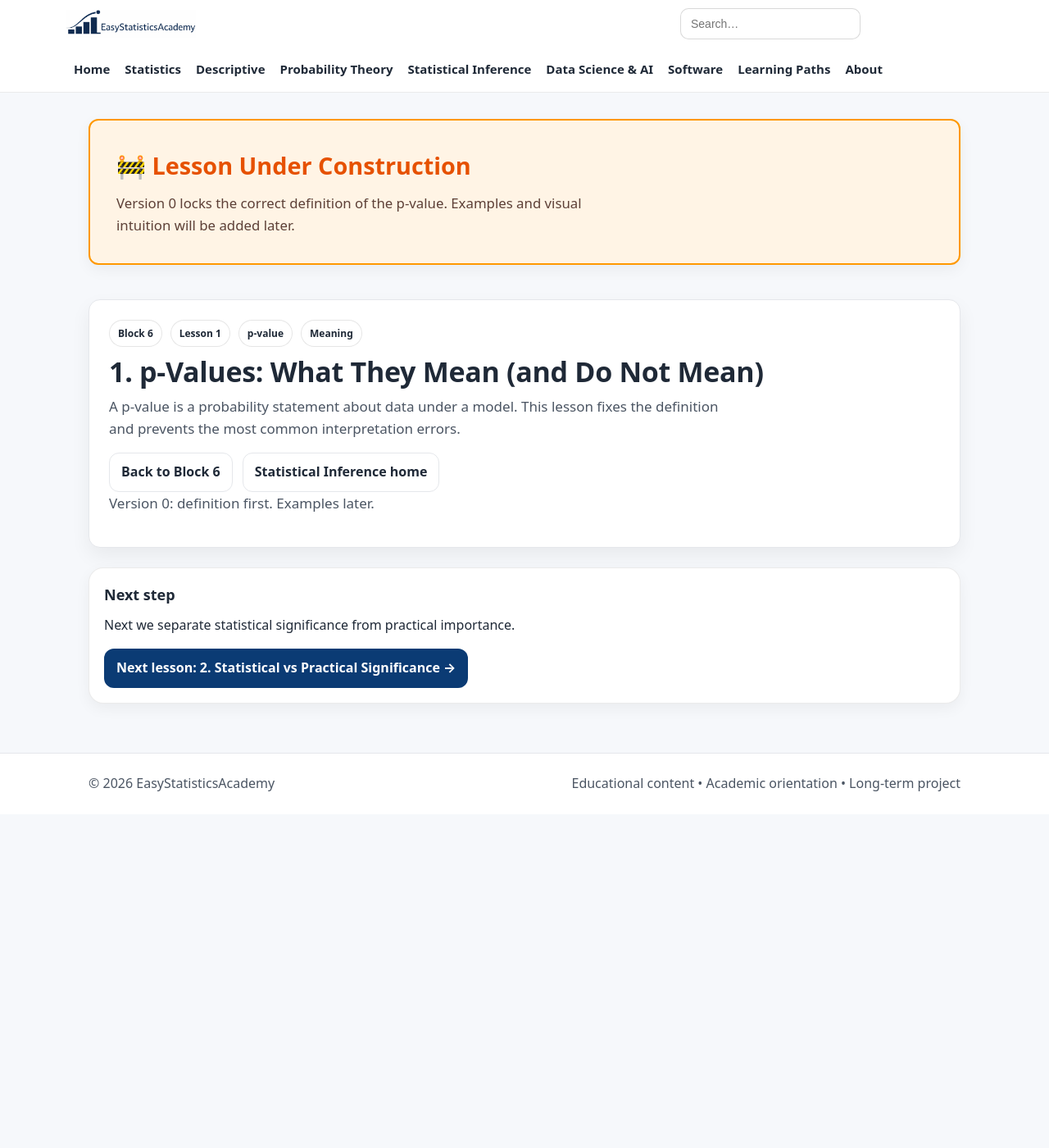
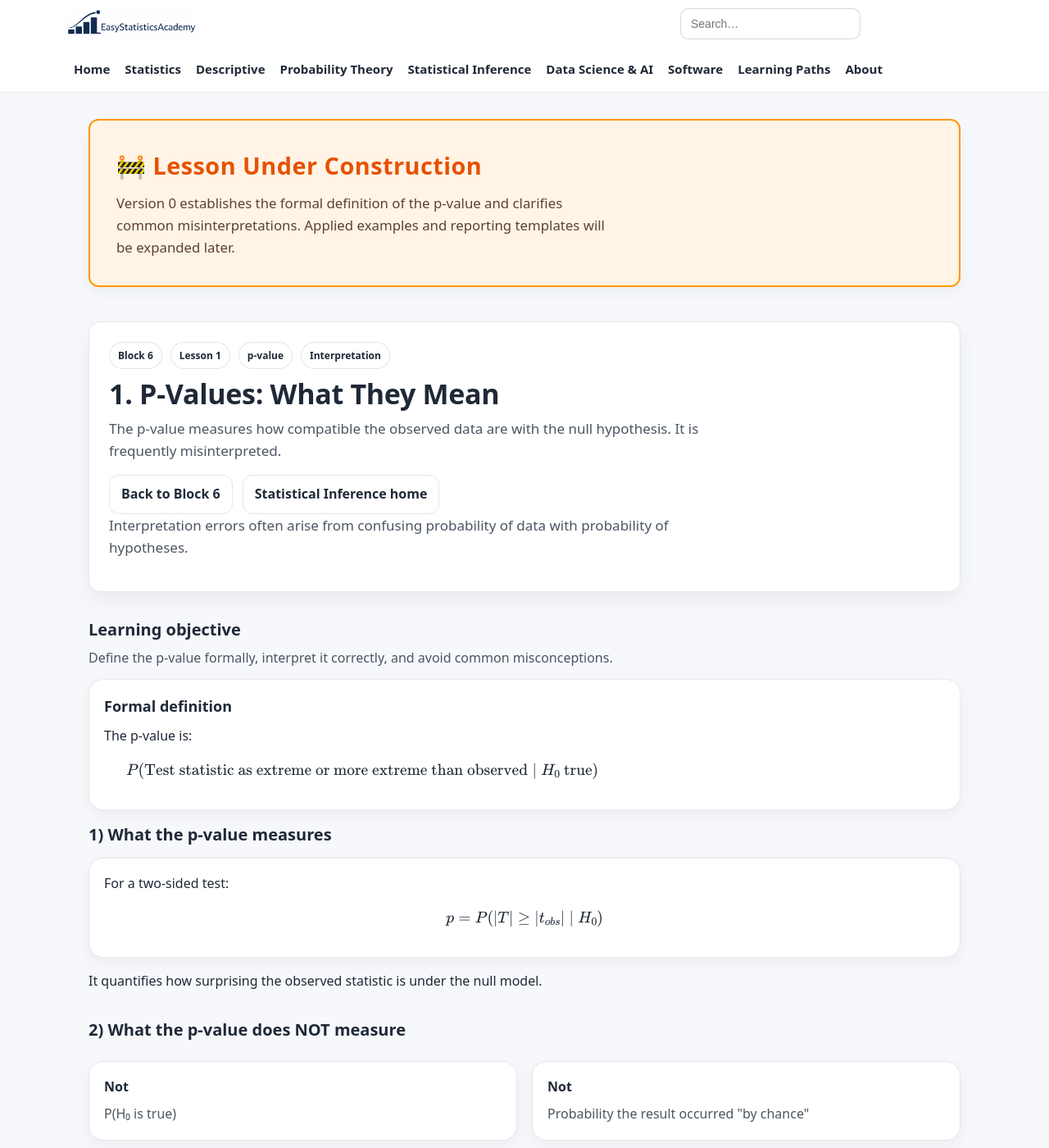
Before and after one commit to ammar-homaida-statistics/easystatisticsacademy, a Jekyll site: the page built from inference/interpretation-reporting/p-values-what-they-mean/index.md, in a window 1280 px wide and 1400 px high. Shown: the whole window at 82% size. Built offline with Jekyll 4.4.1, drawn with Linux system fonts in a browser that asks for light colours; some of the changed text lies outside the part shown.

Commit message:
Add lesson content

```diff
--- a/inference/interpretation-reporting/p-values-what-they-mean/index.md
+++ b/inference/interpretation-reporting/p-values-what-they-mean/index.md
@@ -1,28 +1,35 @@
 ---
 layout: default
-title: "1. p-Values: What They Mean (and Do Not Mean)"
-description: "Define p-values precisely, interpret them as probabilities under the null model, and avoid classic misconceptions."
+title: "1. P-Values: What They Mean"
+description: "Interpret p-values correctly. Understand what a p-value measures, what it does not measure, and how to report it responsibly."
 permalink: /inference/interpretation-reporting/p-values-what-they-mean/
 sidebar: false
 ---
 
+<!-- UNDER CONSTRUCTION NOTICE -->
 <section class="section section-slim">
   <div class="callout" style="background:#fff4e5; border:2px solid #ff9800; padding:2rem; border-radius:12px;">
     <div class="callout-copy">
-      <h2 style="margin-top:0; color:#e65100; font-size:1.8rem;">🚧 Lesson Under Construction</h2>
+      <h2 style="margin-top:0; color:#e65100; font-size:1.8rem; letter-spacing:0.5px;">
+        🚧 Lesson Under Construction
+      </h2>
       <p style="margin:0; font-size:1.05rem; color:#5d4037; line-height:1.6;">
-        Version 0 locks the correct definition of the p-value. Examples and visual intuition will be added later.
+        Version 0 establishes the formal definition of the p-value
+        and clarifies common misinterpretations.
+        Applied examples and reporting templates will be expanded later.
       </p>
     </div>
   </div>
 </section>
 
+<!-- ✅ Update continue-reading keys -->
 <script>
   (function () {
     var KEY = "esa_continue_inference_interpretation_reporting_lesson_v0";
+
     localStorage.setItem(KEY, JSON.stringify({
       url: "/inference/interpretation-reporting/p-values-what-they-mean/",
-      label: "Lesson 1 — p-Values: What They Mean",
+      label: "Lesson 1 — P-Values: What They Mean",
       ts: Date.now()
     }));
 
@@ -36,38 +43,202 @@
 
 <section class="hero hero-section">
   <div class="hero-card">
-    <div class="badge-row">
-      <span class="badge">Block 6</span>
-      <span class="badge">Lesson 1</span>
-      <span class="badge">p-value</span>
-      <span class="badge">Meaning</span>
+    <div class="hero-copy">
+      <div class="badge-row">
+        <span class="badge">Block 6</span>
+        <span class="badge">Lesson 1</span>
+        <span class="badge">p-value</span>
+        <span class="badge">Interpretation</span>
+      </div>
+
+      <h1>1. P-Values: What They Mean</h1>
+
+      <p class="lead">
+        The p-value measures how compatible the observed data are
+        with the null hypothesis.
+        It is frequently misinterpreted.
+      </p>
+
+      <div class="hero-actions">
+        <a class="btn btn-outline" href="/inference/interpretation-reporting/">Back to Block 6</a>
+        <a class="btn btn-outline" href="/inference/">Statistical Inference home</a>
+      </div>
+
+      <p class="muted-mini">
+        Interpretation errors often arise from confusing probability of data with probability of hypotheses.
+      </p>
+    </div>
+  </div>
+</section>
+
+<section class="section">
+  <div class="section-head">
+    <h2>Learning objective</h2>
+    <p>
+      Define the p-value formally, interpret it correctly,
+      and avoid common misconceptions.
+    </p>
+  </div>
+
+  <div class="callout">
+    <div class="callout-copy">
+      <h2>Formal definition</h2>
+      <p style="margin:0;">
+        The p-value is:
+        \[
+        P(\text{Test statistic as extreme or more extreme than observed} \mid H_0 \text{ true})
+        \]
+      </p>
+    </div>
+  </div>
+</section>
+
+<section class="section">
+  <div class="section-head">
+    <h2>1) What the p-value measures</h2>
+  </div>
+
+  <div class="card">
+    For a two-sided test:
+    \[
+    p =
+    P(|T| \ge |t_{obs}| \mid H_0)
+    \]
+  </div>
+
+  <p>
+    It quantifies how surprising the observed statistic is
+    under the null model.
+  </p>
+</section>
+
+<section class="section">
+  <div class="section-head">
+    <h2>2) What the p-value does NOT measure</h2>
+  </div>
+
+  <div class="grid grid-2">
+    <div class="card">
+      <h3>Not</h3>
+      <p>
+        P(H₀ is true)
+      </p>
     </div>
 
-    <h1>1. p-Values: What They Mean (and Do Not Mean)</h1>
-    <p class="lead">
-      A p-value is a probability statement about data under a model.
-      This lesson fixes the definition and prevents the most common interpretation errors.
-    </p>
-
-    <div class="hero-actions">
-      <a class="btn btn-outline" href="/inference/interpretation-reporting/">Back to Block 6</a>
-      <a class="btn btn-outline" href="/inference/">Statistical Inference home</a>
+    <div class="card">
+      <h3>Not</h3>
+      <p>
+        Probability the result occurred "by chance"
+      </p>
     </div>
 
-    <p class="muted-mini">Version 0: definition first. Examples later.</p>
+    <div class="card">
+      <h3>Not</h3>
+      <p>
+        Magnitude of the effect
+      </p>
+    </div>
+
+    <div class="card">
+      <h3>Not</h3>
+      <p>
+        Probability the result will replicate
+      </p>
+    </div>
+  </div>
+</section>
+
+<section class="section">
+  <div class="section-head">
+    <h2>3) Relationship to alpha</h2>
+  </div>
+
+  <div class="card">
+    Decision rule:
+    \[
+    p \le \alpha
+    \Rightarrow
+    \text{Reject } H_0
+    \]
+  </div>
+
+  <p>
+    The p-value is compared to a pre-specified threshold α.
+  </p>
+</section>
+
+<section class="section">
+  <div class="section-head">
+    <h2>4) Continuous measure of evidence</h2>
+  </div>
+
+  <div class="card">
+    Smaller p-value → greater incompatibility with H₀.
+  </div>
+
+  <p>
+    However, evidence is continuous —
+    there is no sharp boundary between “true” and “false”.
+  </p>
+</section>
+
+<section class="section">
+  <div class="section-head">
+    <h2>5) Correct reporting language</h2>
+  </div>
+
+  <div class="card">
+    Correct:
+    <br><br>
+    “The data provide evidence against H₀ (p = 0.02).”
+  </div>
+
+  <div class="card" style="margin-top:1rem;">
+    Incorrect:
+    <br><br>
+    “There is a 2% probability that H₀ is true.”
   </div>
 </section>
 
 <section class="section section-slim">
   <div class="callout">
     <div class="callout-copy">
-      <h2>Next step</h2>
-      <p style="margin:0;">Next we separate statistical significance from practical importance.</p>
+      <h2>Outcome of this lesson</h2>
+      <ul class="bullets">
+        <li>Define the p-value precisely</li>
+        <li>Distinguish data probability from hypothesis probability</li>
+        <li>Use correct reporting language</li>
+        <li>Avoid common misinterpretations</li>
+      </ul>
+    </div>
+  </div>
+</section>
+
+<section class="section section-slim">
+  <div class="callout">
+    <div class="callout-copy">
+      <h2>Next lesson</h2>
+      <p style="margin:0;">
+        We now distinguish statistical significance
+        from practical importance.
+      </p>
+
       <div class="pill-row" style="margin-top:1rem;">
         <a class="btn" href="/inference/interpretation-reporting/statistical-vs-practical-significance/">
           Next lesson: 2. Statistical vs Practical Significance →
         </a>
       </div>
     </div>
+
+    <div class="callout-side">
+      <div class="mini" style="border-left:4px solid #1a73e8; padding-left:12px;">
+        <div class="mini-title" style="color:#1a73e8;">Previous block</div>
+        <div class="mini-body">
+          <a href="/inference/power-sample-size/" style="color:#1a73e8; text-decoration:underline;">
+            Block 5: Power & Sample Size
+          </a>
+        </div>
+      </div>
+    </div>
   </div>
 </section>
```
